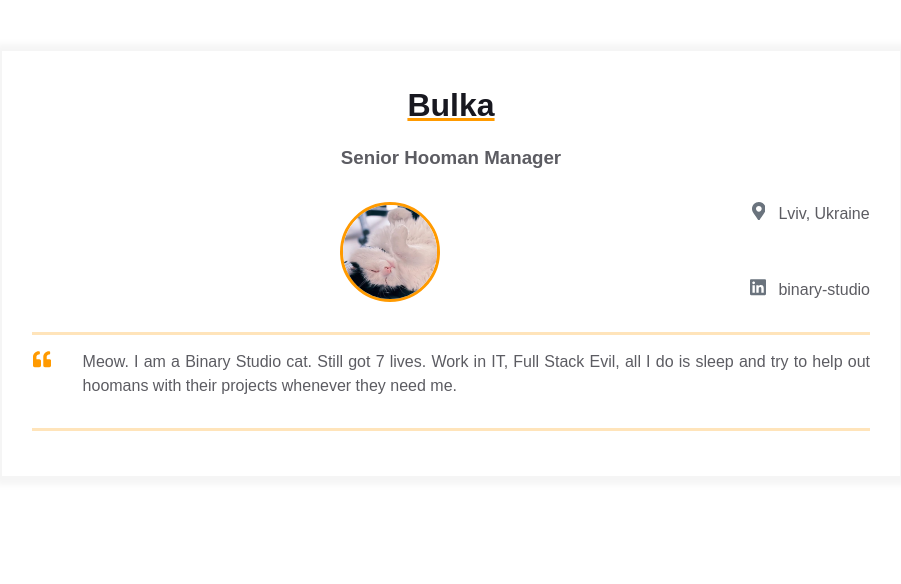
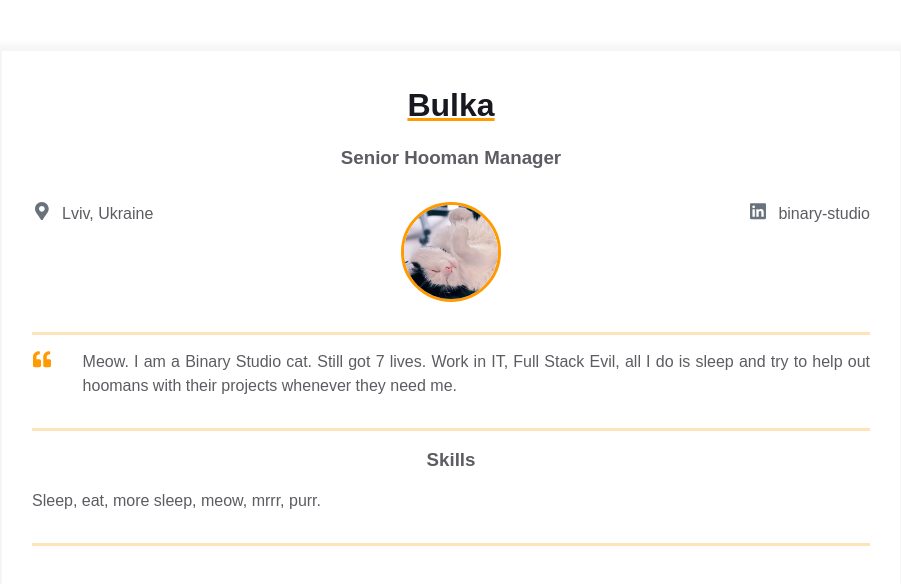
Before and after one commit to bohdanshcherba/homepage, a plain HTML site: page index.html in a window 1280 px wide. Shown: the whole page, without its empty margins (189-1090 px from the left). Drawn offline with Linux system fonts and the light colour scheme.

Commit message:
added skill block

```diff
--- a/index.html
+++ b/index.html
@@ -15,12 +15,6 @@
               <h3 class="contact-info__sub-header">Senior Hooman Manager</h3>
 
               <div class="contact_info_container fh">
-                <div class="contact-info__block"></div>
-
-                <div class="contact-info__block contact-info__block--center">
-                  <img class="contact-info__avatar" src="assets/avatar.png" alt="Avatar">
-                </div>
-
                 <div class="contact-info__block">
                     <a href="" rel="author" class="contact-info__item">
                         <div class="contact-info__item-icon-wrapper">
@@ -32,6 +26,14 @@
                         </div>
                         <span>Lviv, Ukraine</span>
                       </a>
+                </div>
+
+                <div class="contact-info__block contact-info__block--center">
+                  <img class="contact-info__avatar" src="assets/avatar.png" alt="Avatar">
+                </div>
+
+                <div class="contact-info__block">
+
                       <a href="https://ua.linkedin.com/company/binary-studio_241166" rel="author" class="contact-info__item">
                         <div class="contact-info__item-icon-wrapper">
                           <svg class="contact-info__item-icon" xmlns="http://www.w3.org/2000/svg" viewBox="0 0 448 512">
@@ -64,6 +66,14 @@
               </div>
             </div>
           </div>
+          <div class="container">
+            <div class="resume__block">
+              <div class="skills">
+                <h3 class="skills__header">Skills</h3>
+                <p class="skills__text">Sleep, eat, more sleep, meow, mrrr, purr. </p>
+              </div>
+            </div>
+          </div>
         </div>
       </main>
   </body>
```
